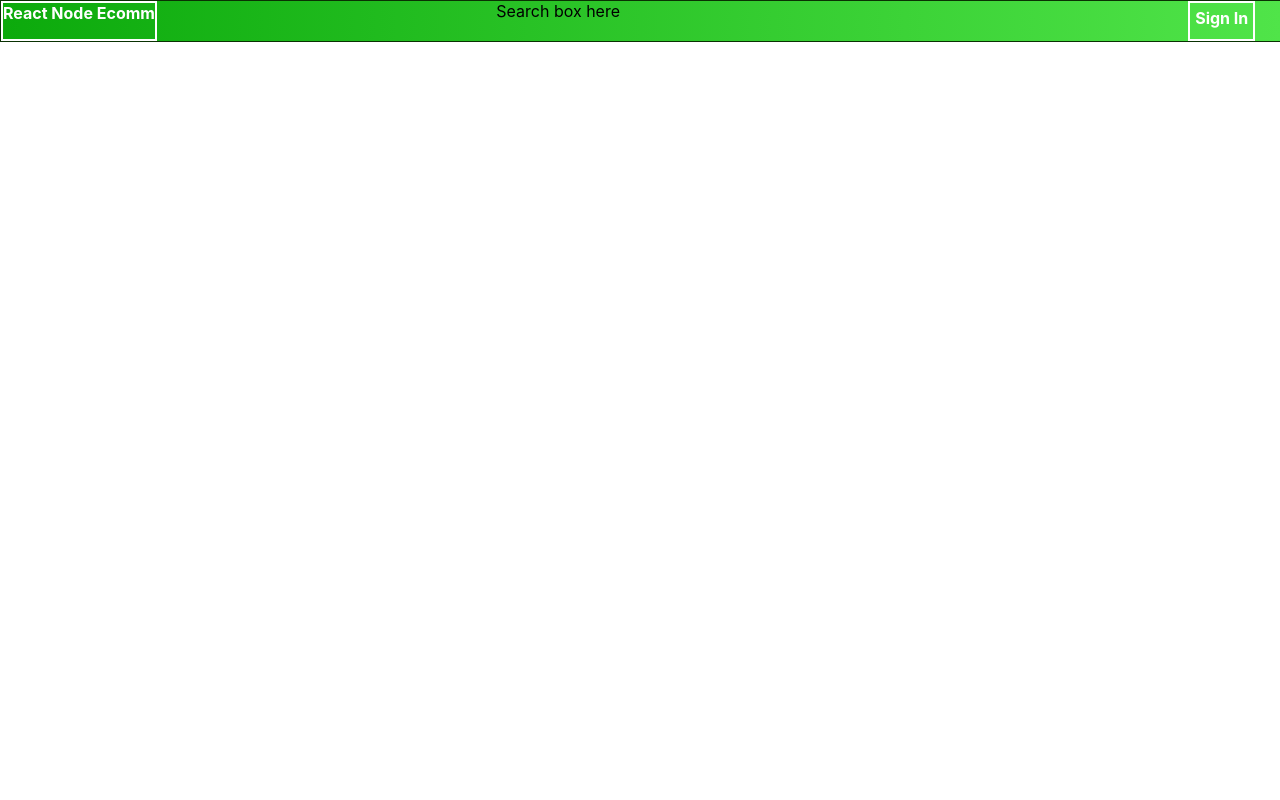
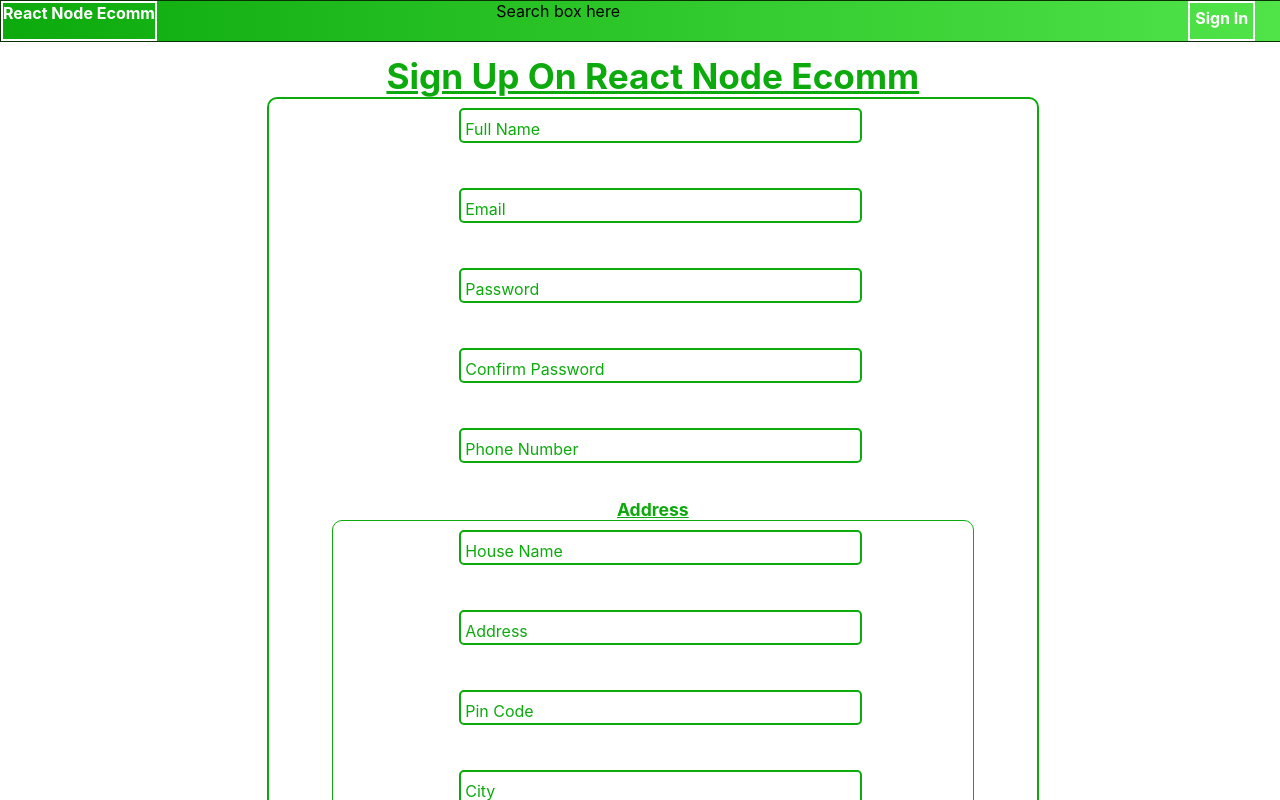
Before and after one commit to rupamswain1/react-node-shop-frontend, a React (Create React App) app: page /seller/signUp in a window 1280 px wide. Built offline with nearby package versions, Linux system fonts and the light colour scheme.

Commit message:
linked to api

```diff
--- a/package.json
+++ b/package.json
@@ -2,10 +2,12 @@
   "name": "react-node-shop-frontend",
   "version": "0.1.0",
   "private": true,
+  "proxy":"http://127.0.0.1:8000/",
   "dependencies": {
     "@testing-library/jest-dom": "^5.11.4",
     "@testing-library/react": "^11.1.0",
     "@testing-library/user-event": "^12.1.10",
+    "axios": "^0.21.1",
     "react": "^17.0.2",
     "react-dom": "^17.0.2",
     "react-router-dom": "^5.2.0",
--- a/src/App.js
+++ b/src/App.js
@@ -10,8 +10,8 @@ function App() {
       <div className="react-node-store-container">
         <Header/>
         <Switch>
-            <Route exact path='/store/login' component={SignIn}/>
-            <Route exact path='/store/signUp' component={SignUpPage}/>
+            <Route exact path='/seller/login' component={SignIn}/>
+            <Route exact path='/seller/signUp' component={SignUpPage}/>
         </Switch>
       </div>
     </BrowserRouter>
--- /dev/null
+++ b/src/api/signup.js
@@ -0,0 +1,37 @@
+import axios from 'axios';
+export const sellerSignup= async (fullName,email,password,confirmPassword,phone,houseNo,address,pinCode,city,state1)=>{
+    const postData={
+        fullName:fullName,
+        email:email,
+        password:password,
+        confirmPassword:confirmPassword,
+        phoneNo:phone,
+        houseName:houseNo,
+        address:address,
+        pinCode:pinCode,
+        city:city,
+        state:state1
+    }
+    const header={
+        headers:{
+            'content-type':'application/json',
+        }
+    }
+    try{
+        const res=await axios.post('/seller/signup',postData,header)
+        return ({statusCode:res.status,message:res.data.message});
+    }
+    catch(err){
+        console.log(err.response)
+        return {data:err.response.data.data,statusCode:err.response.status}
+    }
+
+    // .then(res=>{
+    //     console.log(res)
+    //     return Promise.resolve({statusCode:res.status,message:res.data.message});
+    // })
+    // .catch(err=>{
+    //     console.log(err.response)
+    //     return Promise.reject({data:err.response.data.data,statusCode:err.response.status})
+    // })
+}
--- a/src/pages/signUpPage/signUpPage.component.jsx
+++ b/src/pages/signUpPage/signUpPage.component.jsx
@@ -1,7 +1,9 @@
 import React,{useState,useEffect} from 'react'
 
 import InputField from '../../components/inputField/inputFieldComponent';
-import PrimaryButton from '../../components/primaryButton/primaryButton.component'
+import PrimaryButton from '../../components/primaryButton/primaryButton.component';
+import {sellerSignup} from '../../api/signup';
+import {useLocation,useHistory} from 'react-router-dom';
 
 import './signupPage.style.scss';
 
@@ -18,6 +20,8 @@ const SignUpPage=()=>{
     const [city,setCity]=useState('');
     const [state1,setState1]=useState('');
     const [errorMsg,setErrorMsg]=useState({a:'abc'});
+    const path=useLocation().pathname.split('/');
+    const history=useHistory();
     const onChangehandler=(e)=>{
         // eslint-disable-next-line default-case
         switch (e.name){
@@ -54,8 +58,9 @@ const SignUpPage=()=>{
         }
     }
 
-    const submitHandler=(event)=>{
+    const submitHandler= async (event)=>{
         event.preventDefault();
+
         const err={};
         const re=new RegExp(/^[A-Za-z]+$/)
         if(!re.test(fullName) || fullName.length<=0){
@@ -87,13 +92,13 @@ const SignUpPage=()=>{
             delete err.confirmPassword
         }
         if(!(phone.length===10)){
-            err.phoneNumber='Phone Number should be 10 digits long'
+            err.phoneNo='Phone Number should be 10 digits long'
         }
         else{
             delete err.phoneNumber;
         }
         if(houseNo.length<=0){
-            err.houseNo='House Number cannot be left blank';
+            err.houseName='House Number cannot be left blank';
         }
         else{
             delete err.houseNo;
@@ -125,6 +130,25 @@ const SignUpPage=()=>{
 
         // console.log(errorMsg)
         setErrorMsg({...err});
+
+            if(path[1]==='seller'){
+                const response=await sellerSignup(fullName,email,password,confirmPassword,phone,houseNo,address,pinCode,city,state1)
+                if(response.statusCode!==201){
+                    response.data.forEach((value)=>{
+                        err[value.param]=value.msg;
+
+                    })
+                    setErrorMsg({...err});
+                    history.push('/seller/welcome')
+                }
+                else{
+
+                }
+
+            }
+
+
+
     }
 
     useEffect(()=>{
@@ -133,6 +157,7 @@ const SignUpPage=()=>{
 
     return(
         <div className="signUpPage-container">
+
             <div className="signUpHeader">Sign Up On React Node Ecomm</div>
             <form id="signUpForm" onSubmit={submitHandler}>
                 <div className='signUpInputFieldContaine'>
@@ -192,7 +217,7 @@ const SignUpPage=()=>{
                                     value={phone}
                                     type="number"
                                     enabled={true}
-                                    errorMsg={errorMsg.phoneNumber}
+                                    errorMsg={errorMsg.phoneNo}
                                     placeHolder="Phone Number"
                                     onChangehandler={onChangehandler}
                                 />
@@ -207,7 +232,7 @@ const SignUpPage=()=>{
                                     value={houseNo}
                                     type="text"
                                     enabled={true}
-                                    errorMsg={errorMsg.houseNo}
+                                    errorMsg={errorMsg.houseName}
                                     placeHolder="House Name"
                                     onChangehandler={onChangehandler}
                                 />
```
Also changed, not shown: 2 other files (tests, documents, lock files or other folders).
